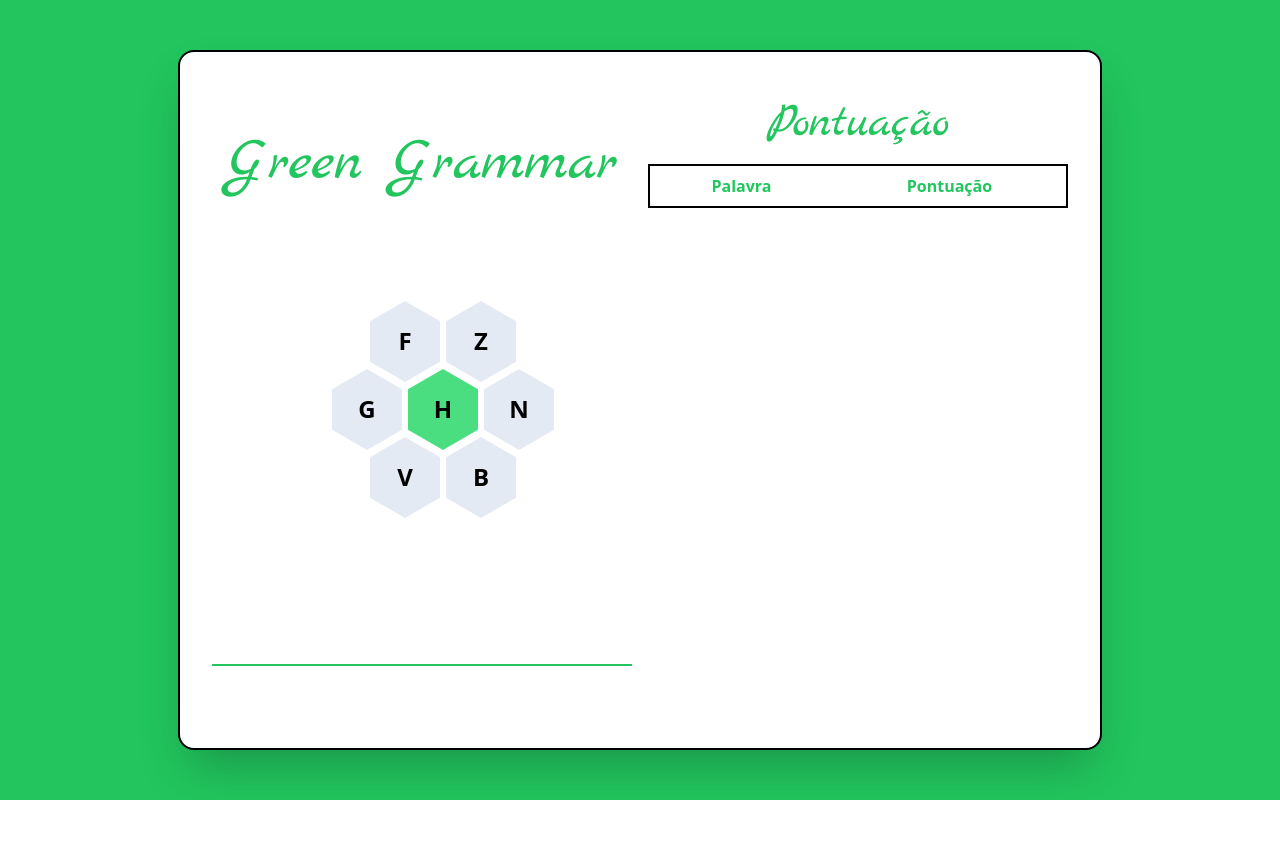
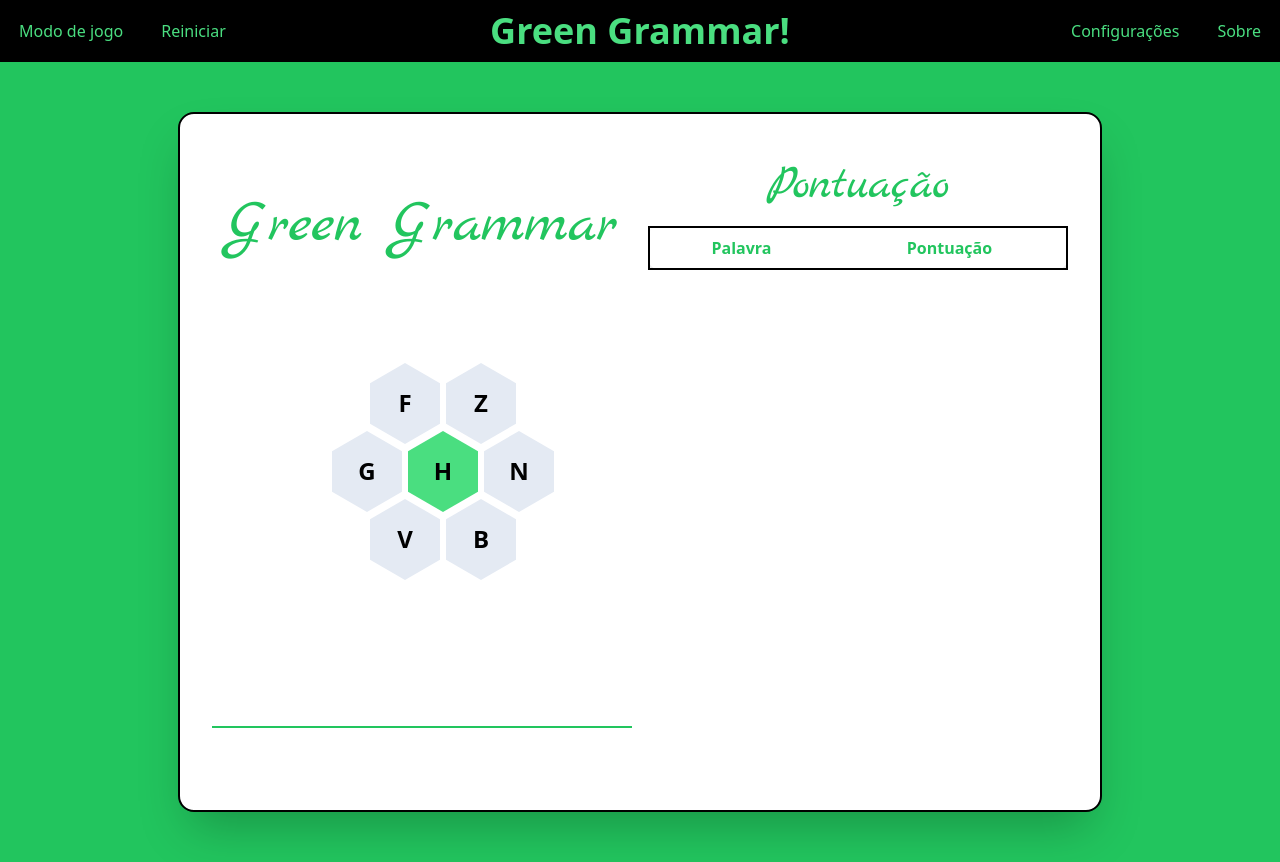
Before and after one commit to MatheusAL/greenGrammar, a Vue app: page / in a window 1280 px wide. Before the commit the page ends 800 px from the top, so only its background shows below. Built offline with nearby package versions, Linux system fonts and the light colour scheme.

Commit message:
feat: navbar creation

```diff
--- /dev/null
+++ b/src/components/Navbar.vue
@@ -0,0 +1,51 @@
+<template>
+    <nav class="bg-black p-4 shadow-lg">
+    <div class="container mx-auto flex justify-between items-center">
+      <!-- Left-side items -->
+      <div class="flex-1 flex justify-end md:justify-start space-x-4 md:space-x-8">
+        <a href="#" class="text-green-400 hover:text-white transition duration-400 hidden md:block">Modo de jogo</a>
+        <a href="#" class="text-green-400 hover:text-white transition duration-400 hidden md:block">Reiniciar</a>
+      </div>
+
+      <!-- Centered logo -->
+      <div class="text-green-400 text-4xl font-bold absolute left-1/2 transform -translate-x-1/2">
+        Green Grammar!
+      </div>
+
+      <!-- Right-side items -->
+      <div class="flex-1 flex justify-end space-x-4 md:space-x-8">
+        <a href="#" class="text-green-400 hover:text-white transition duration-400 hidden md:block">Configurações</a>
+        <a href="#" class="text-green-400 hover:text-white transition duration-400 hidden md:block">Sobre</a>
+        <button @click="toggleMenu" class="block md:hidden text-white">
+          <svg xmlns="http://www.w3.org/2000/svg" class="h-6 w-6" fill="none" viewBox="0 0 24 24" stroke="currentColor">
+            <path stroke-linecap="round" stroke-linejoin="round" stroke-width="2" d="M4 6h16M4 12h16m-7 6h7" />
+          </svg>
+        </button>
+      </div>
+    </div>
+
+    <!-- Mobile menu -->
+    <div :class="{ 'block': isMenuOpen, 'hidden': !isMenuOpen }" class="md:hidden">
+      <a href="#" class="block text-green-400 hover:text-green-400 transition duration-400 p-2">Modo de jogo</a>
+      <a href="#" class="block text-green-400 hover:text-green-400 transition duration-400 p-2">Reiniciar</a>
+      <a href="#" class="block text-green-400 hover:text-green-400 transition duration-400 p-2">Configurações</a>
+      <a href="#" class="block text-green-400 hover:text-green-400 transition duration-400 p-2">Sobre</a>
+    </div>
+  </nav>
+  </template>
+
+  <script setup>
+  import { ref } from 'vue';
+
+  const isMenuOpen = ref(false);
+
+  const toggleMenu = () => {
+    isMenuOpen.value = !isMenuOpen.value;
+  };
+</script>
+
+<style scoped>
+  nav {
+    transition: background-color 0.3s;
+  }
+</style>
--- a/src/components/Notification.vue
+++ b/src/components/Notification.vue
@@ -15,7 +15,7 @@
     },
     duration: {
       type: Number,
-      default: 3000
+      default: 2500
     }
   });
 
@@ -23,9 +23,9 @@
 
   const showNotification = () => {
     visible.value = true;
-   /*  setTimeout(() => {
+    setTimeout(() => {
       visible.value = false;
-    }, props.duration); */
+    }, props.duration);
   };
 
   onMounted(() => {
@@ -42,9 +42,9 @@
   <style scoped>
   .notification {
     position: absolute;
-    right: 0;
-    left: 100px;
-    top: 150px;
+
+    left: 820px;
+    top: 500px;
     margin: 0 auto;
     width: 90%;
     max-width: 100px;
--- a/src/views/GameView.vue
+++ b/src/views/GameView.vue
@@ -1,4 +1,5 @@
 <template>
+  <Navbar />
   <div class="game-container flex justify-center items-center bg-green-500 p-6">
     <div class="game-content w-full md:w-3/4 flex flex-col md:flex-row justify-center items-stretch bg-white rounded-2xl shadow-2xl border-2 border-black p-8">
       <div class="left-column w-full md:w-1/2 flex flex-col justify-around items-center mb-8 md:mb-0 md:mr-4">
@@ -27,6 +28,7 @@
   import Hexagon from '../components/Hexagon.vue';
   import Scoreboard from '../components/Scoreboard.vue';
   import Notification from '../components/Notification.vue'
+  import Navbar from '../components/Navbar.vue'
 
   const todaysLetters = ref(['A','B', 'C', 'D', 'E', 'F', 'G']);
   const word = ref('');
@@ -44,7 +46,7 @@
       const wordScore = calculateScore()
       score.value.push({
         "word": word.value,
-        "score": wordScore.value
+        "score": wordScore
       });
       acceptedWordList.value.push(word.value);
       localStorage.setItem('score', JSON.stringify(score.value));
```
